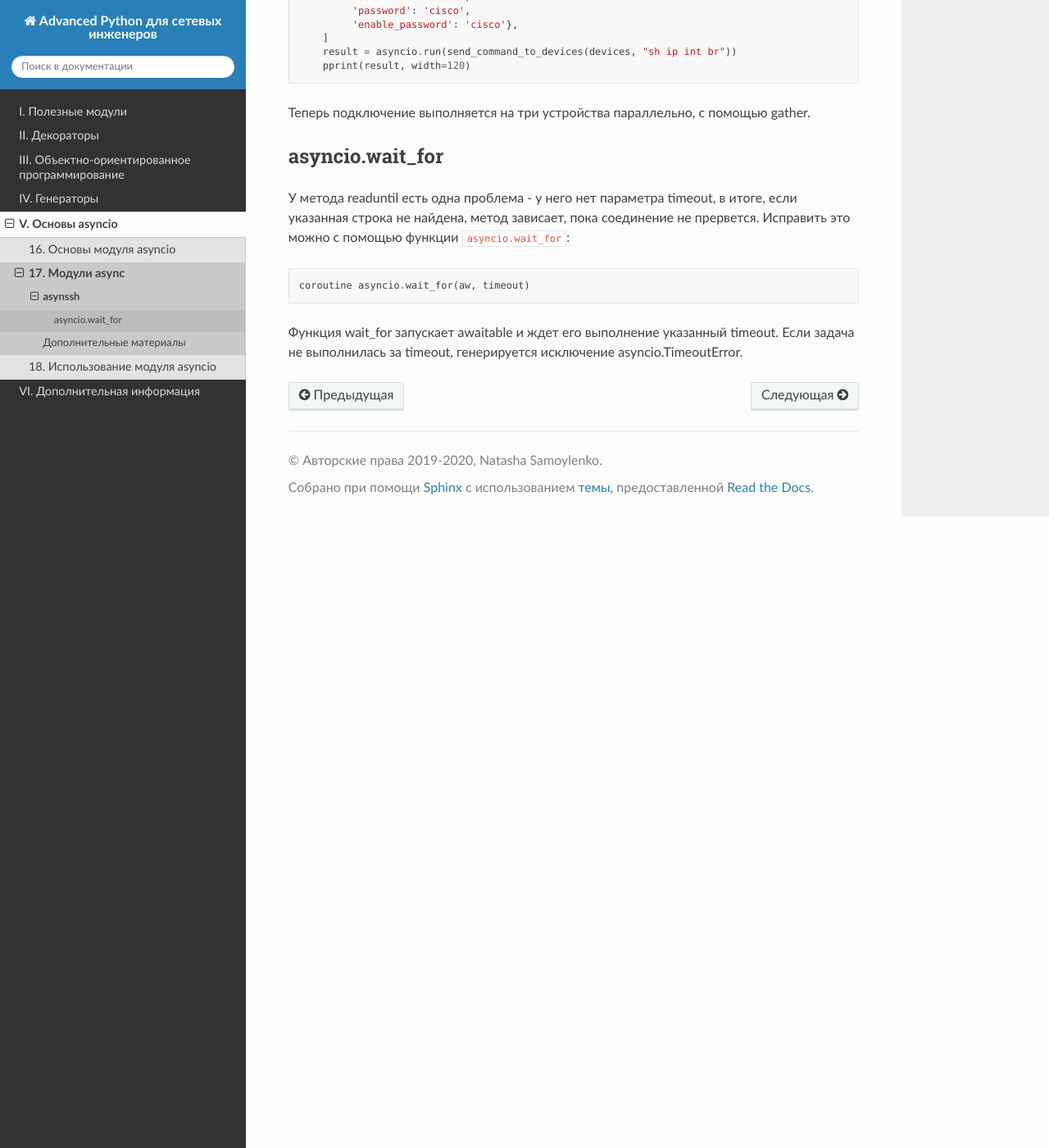
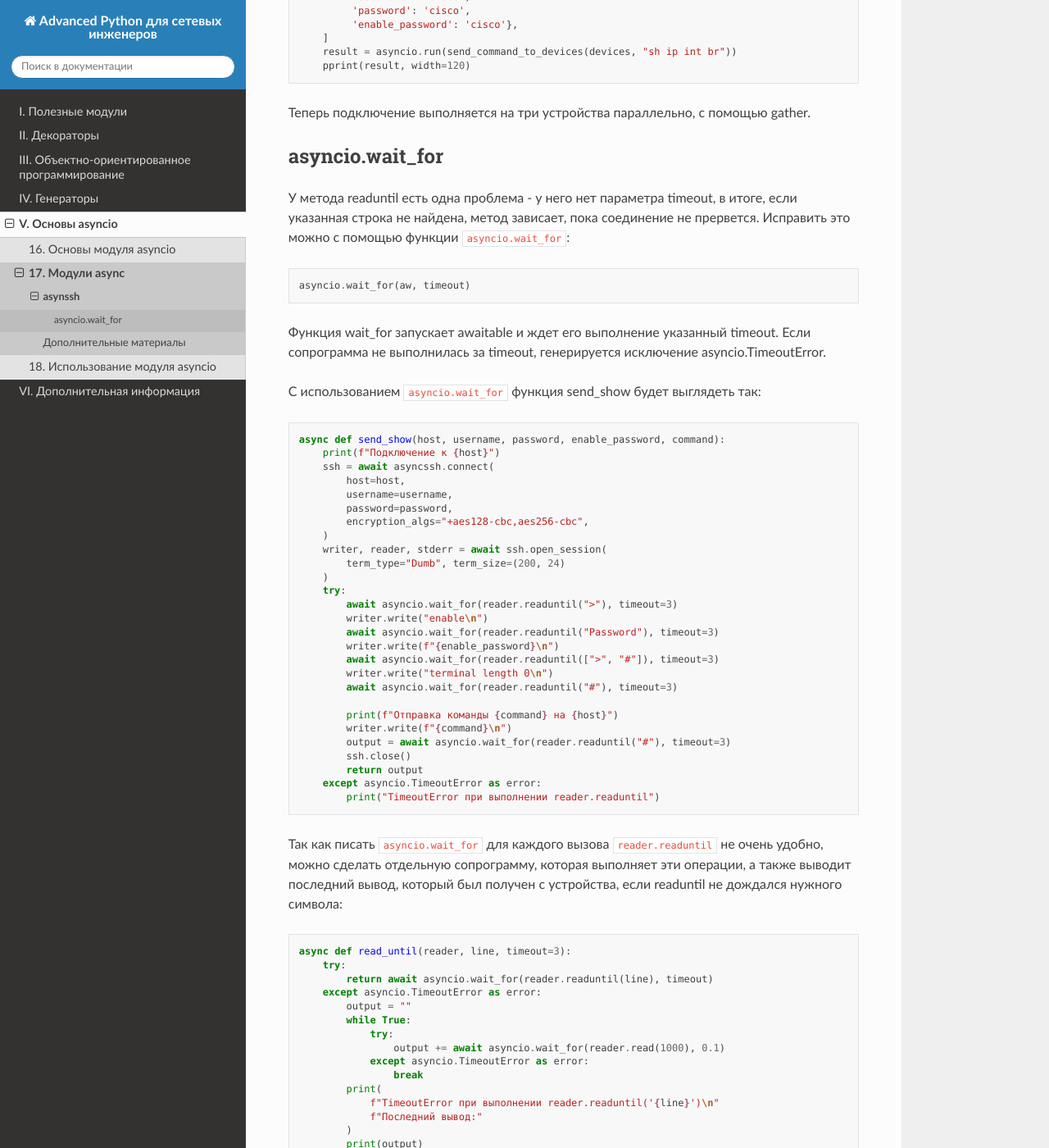
Before and after one commit to natenka/advpyneng-book, a Sphinx documentation site: the page built from docs/source/book/17_async_libraries/asyncssh.rst, in a window 1280 px wide and 1400 px high, scrolled down 2768 px. Shown: the whole window at 82% size. Built offline with Sphinx 7.4.7 and the Read the Docs theme 2.0.0, drawn with Linux system fonts in a browser that asks for light colours; pages that are not in the unit, such as notebooks, are missing from menus; some of the changed text lies outside the part shown.

Commit message:
update asyncssh

```diff
--- a/docs/source/book/17_async_libraries/asyncssh.rst
+++ b/docs/source/book/17_async_libraries/asyncssh.rst
@@ -164,7 +164,116 @@ asyncio.wait_for
 
 .. code:: python
 
-    coroutine asyncio.wait_for(aw, timeout)
+    asyncio.wait_for(aw, timeout)
 
 Функция wait_for запускает awaitable и ждет его выполнение указанный timeout.
-Если задача не выполнилась за timeout, генерируется исключение asyncio.TimeoutError.
+Если сопрограмма не выполнилась за timeout, генерируется исключение asyncio.TimeoutError.
+
+С использованием ``asyncio.wait_for`` функция send_show будет выглядеть так:
+
+.. code:: python
+
+    async def send_show(host, username, password, enable_password, command):
+        print(f"Подключение к {host}")
+        ssh = await asyncssh.connect(
+            host=host,
+            username=username,
+            password=password,
+            encryption_algs="+aes128-cbc,aes256-cbc",
+        )
+        writer, reader, stderr = await ssh.open_session(
+            term_type="Dumb", term_size=(200, 24)
+        )
+        try:
+            await asyncio.wait_for(reader.readuntil(">"), timeout=3)
+            writer.write("enable\n")
+            await asyncio.wait_for(reader.readuntil("Password"), timeout=3)
+            writer.write(f"{enable_password}\n")
+            await asyncio.wait_for(reader.readuntil([">", "#"]), timeout=3)
+            writer.write("terminal length 0\n")
+            await asyncio.wait_for(reader.readuntil("#"), timeout=3)
+
+            print(f"Отправка команды {command} на {host}")
+            writer.write(f"{command}\n")
+            output = await asyncio.wait_for(reader.readuntil("#"), timeout=3)
+            ssh.close()
+            return output
+        except asyncio.TimeoutError as error:
+            print("TimeoutError при выполнении reader.readuntil")
+
+
+Так как писать ``asyncio.wait_for`` для каждого вызова ``reader.readuntil``
+не очень удобно, можно сделать отдельную сопрограмму, которая выполняет эти
+операции, а также выводит последний вывод, который был получен с устройства,
+если readuntil не дождался нужного символа:
+
+.. code:: python
+
+    async def read_until(reader, line, timeout=3):
+        try:
+            return await asyncio.wait_for(reader.readuntil(line), timeout)
+        except asyncio.TimeoutError as error:
+            output = ""
+            while True:
+                try:
+                    output += await asyncio.wait_for(reader.read(1000), 0.1)
+                except asyncio.TimeoutError as error:
+                    break
+            print(
+                f"TimeoutError при выполнении reader.readuntil('{line}')\n"
+                f"Последний вывод:"
+            )
+            print(output)
+
+Функция read_until сначала пытается выполнить ``reader.readuntil`` с указанным
+разделителем, при этом ``asyncio.wait_for`` ждет выполнения ``reader.readuntil``
+только указанный timeout. Если разделитель line не найден, функция ``read_until``
+пытается считать доступный вывод с помощью метода ``reader.read``.
+
+Теперь функция send_show выглядит так:
+
+.. code:: python
+
+    async def send_show(host, username, password, enable_password, command):
+        print(f"Подключение к {host}")
+        ssh = await asyncssh.connect(
+            host=host,
+            username=username,
+            password=password,
+            encryption_algs="+aes128-cbc,aes256-cbc",
+        )
+        writer, reader, stderr = await ssh.open_session(
+            term_type="Dumb", term_size=(200, 24)
+        )
+        await read_until(reader, ">")
+        writer.write("enable\n")
+        await read_until(reader, "Password")
+        writer.write(f"{enable_password}\n")
+        await read_until(reader, [">", "#"])
+        writer.write("terminal length 0\n")
+        await read_until(reader, "#")
+
+        print(f"Отправка команды {command} на {host}")
+        writer.write(f"{command}\n")
+        output = await read_until(reader, "#")
+        ssh.close()
+        return output
+
+И если указанная строка не была найдена в выводе, функция read_until
+выведет такую информацию на stdout:
+
+::
+
+    TimeoutError при выполнении reader.readuntil('>')
+    Последний вывод:
+    sh ip int br
+    Interface                  IP-Address      OK? Method Status                Protocol
+    Ethernet0/0                192.168.100.3   YES NVRAM  up                    up
+    Ethernet0/1                10.100.23.3     YES NVRAM  up                    up
+    Ethernet0/2                unassigned      YES NVRAM  administratively down down
+    Ethernet0/3                unassigned      YES NVRAM  administratively down down
+    Loopback9                  unassigned      YES unset  up                    up
+    R3#
+
+Соответственно будет видно при выполнении какой команды возникло исключение
+``asyncio.TimeoutError`` и какой вывод был получен с устройства.
```
Also changed, not shown: docs/source/book/16_asyncio_basics/useful_functions.rst (added, +14 -0 lines).
